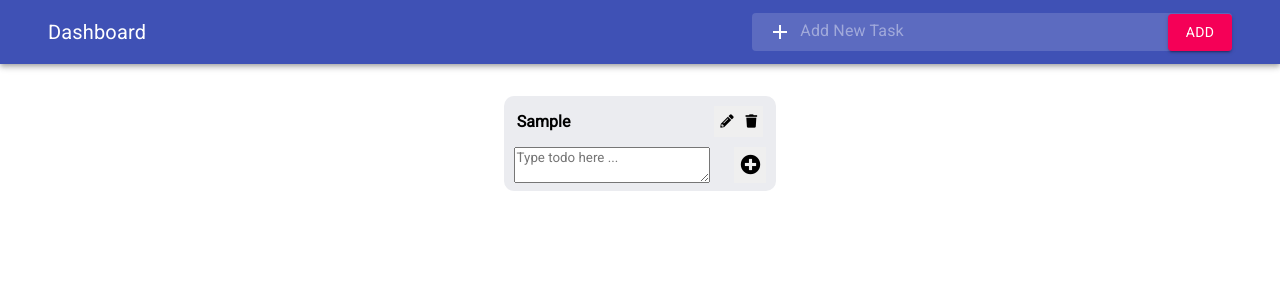
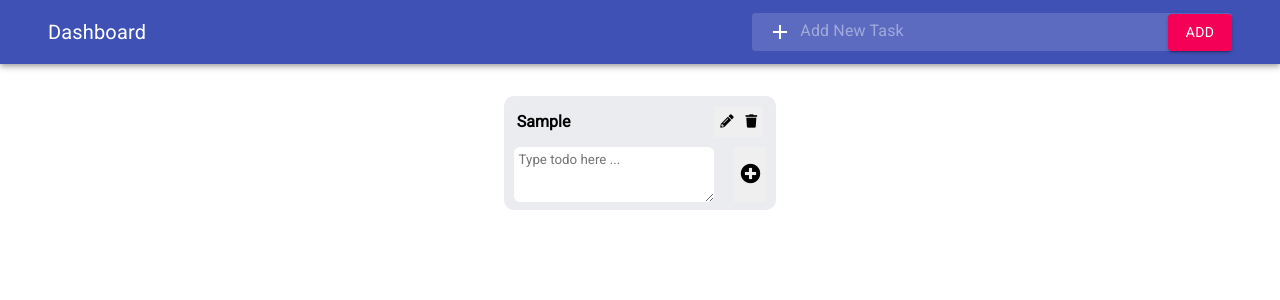
Before and after one commit to souptik4572/Simple-Task_Manager, a React (Create React App) app: page / in a window 1280 px wide. Both pictures are taken after typing "Sample" into the empty fields and a click on the button "ADD". Shown: the top 300 px of the page. Built offline with nearby package versions, Linux system fonts and the light colour scheme.

Commit message:
adjusted input styling

```diff
--- a/src/components/Task/Task.css
+++ b/src/components/Task/Task.css
@@ -17,7 +17,7 @@
 .Task-title-form {
 	display: flex;
 	justify-content: space-between;
-	margin: 1em 0.8rem;
+	margin: 0.5em 0.8rem;
 }
 
 .Task-title-form button {
@@ -27,6 +27,11 @@
 }
 
 .Task-title-form input {
+	outline: none;
+	width: 200px;
+	border: none;
+	padding: 0.5em 1em;
+	border-radius: 6px;
 	font-size: 16px;
 	font-weight: 700;
 	outline: none;
@@ -43,6 +48,10 @@
 
 .Task-add textarea {
 	font-family: 'Roboto', sans-serif;
+	outline: none;
+	border: none;
+	border-radius: 6px;
+	padding: 5px;
 	/* resize: none; */
 }
 
--- a/src/components/Task/Task.js
+++ b/src/components/Task/Task.js
@@ -107,7 +107,7 @@ class Task extends Component {
 						type='text'
 						placeholder='Type todo here ...'
 						cols={25}
-						rows={2}
+						rows={3}
 						value={this.state.newTodo}
 						onChange={this.handleChange}
 					/>
```
Also changed, not shown: 1 other file (tests, documents, lock files or other folders).
